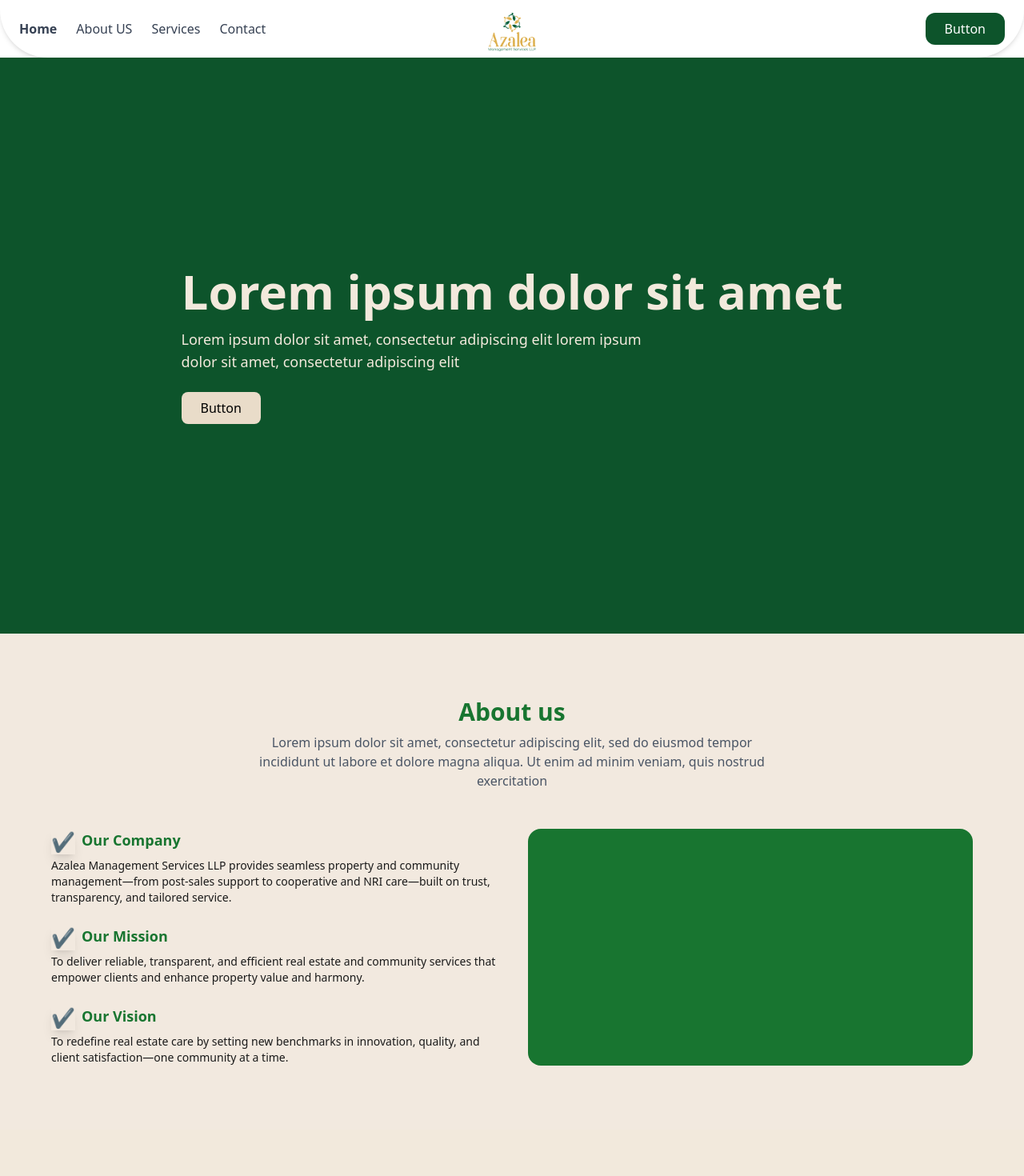
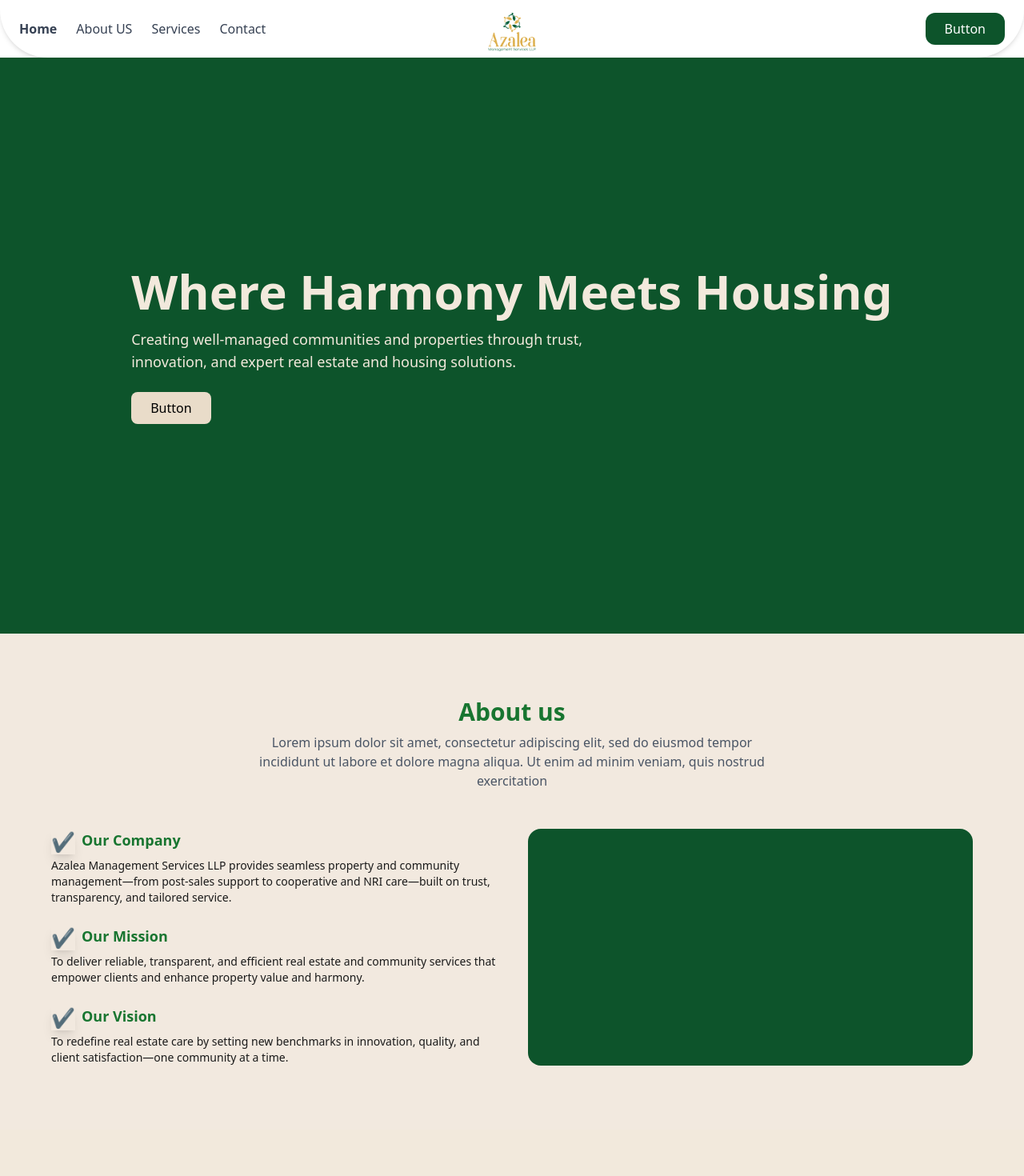
Before and after one commit to riya-jaiswal/Azalea, a React (Vite) app: page / in a window 1280 px wide. Shown: the top 1470 px of the page at 80% size. Built offline with nearby package versions, Linux system fonts and the light colour scheme.

Commit message:
hero section

```diff
--- a/src/Pages/Home.jsx
+++ b/src/Pages/Home.jsx
@@ -18,9 +18,9 @@ const Home = () => {
       >
         <div className="absolute inset-0 bg-green-900 "></div>
         <div className="relative z-10 max-w-7xl mx-auto px-6 text-[#F2E9DC]">
-          <h1 className="text-4xl md:text-6xl font-bold mb-4">Lorem ipsum dolor sit amet</h1>
+          <h1 className="text-4xl md:text-6xl font-bold mb-4">Where Harmony Meets Housing</h1>
           <p className="text-base md:text-lg max-w-xl mb-6">
-            Lorem ipsum dolor sit amet, consectetur adipiscing elit lorem ipsum dolor sit amet, consectetur adipiscing elit
+            Creating well-managed communities and properties through trust, innovation, and expert real estate and housing solutions.
           </p>
           <button className="bg-[#E9DCC9] text-black px-6 py-2 rounded-lg font-medium">Button</button>
         </div>
@@ -71,7 +71,7 @@ const Home = () => {
     </div>
 
     {/* Right Box */}
-    <div className="rounded-2xl bg-[#187530] h-72 md:h-full"></div>
+    <div className="rounded-2xl bg-green-900 h-72 md:h-full"></div>
   </div>
 </section>
 
```
